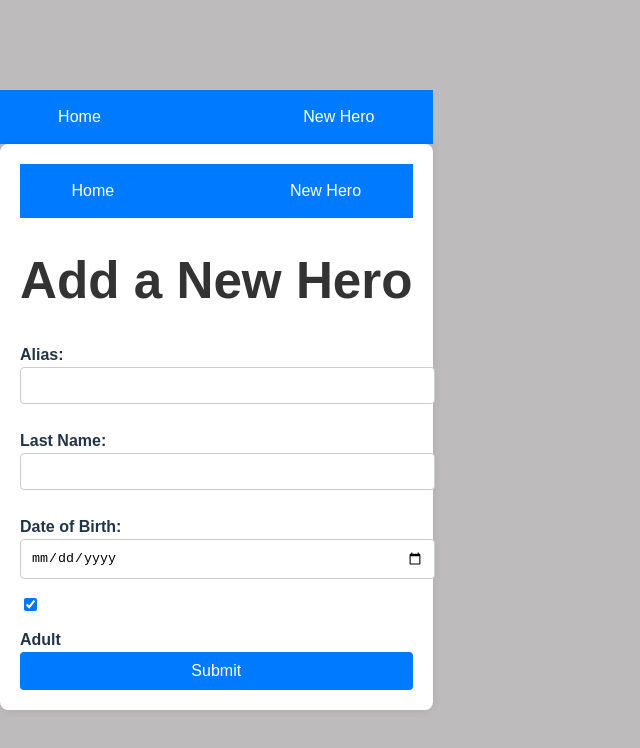
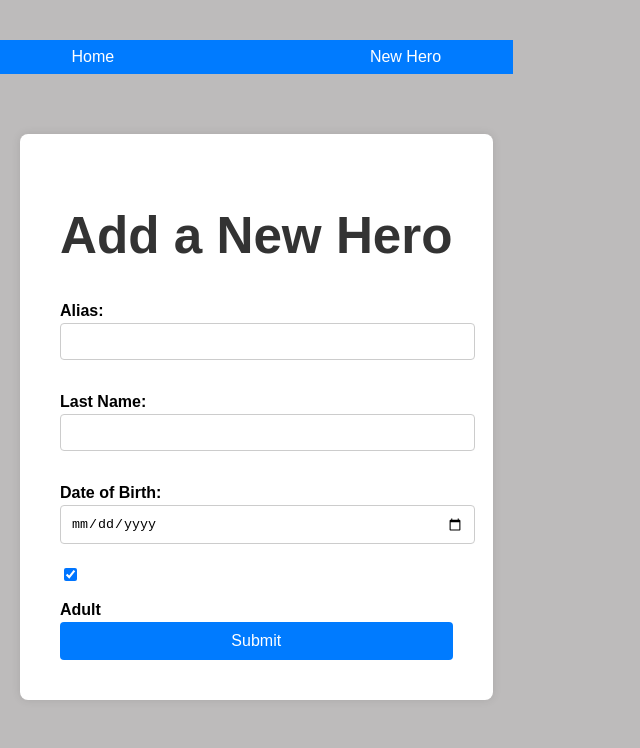
Before and after one commit to tru-salomon/pair-project-mod4-FE, a React (Vite) app: page /new in a window 1280 px wide. Shown: the top 748 px of the page, without its empty margins (0-640 px from the left). Built offline with nearby package versions, Linux system fonts and the light colour scheme.

Commit message:
css changes

```diff
--- a/src/App.css
+++ b/src/App.css
@@ -7,8 +7,7 @@ body {
 }
 
 .container {
-  max-width: 800px;
-  margin: 0 auto;
+  margin: 0 ;
   padding: 20px;
 }
 
@@ -21,7 +20,6 @@ h1 {
   display: flex;
   justify-content: space-around;
   background-color: #007bff;
-  padding: 10px 0;
 }
 
 .nav-link {
--- a/src/components/NewHeroform.jsx
+++ b/src/components/NewHeroform.jsx
@@ -1,9 +1,9 @@
 // src/NewHeroForm.js
 import React, { useState } from 'react';
 import axios from 'axios';
-import '../App.css'; // Import the shared styles
+// import '../App.css'; // Import the shared styles
 import '../formStyles.css'; // Import the form-specific styles
-import Navbar from './NavBar';
+
 
 const NewHeroForm = () => {
     const [heroData, setHeroData] = useState({
@@ -35,9 +35,8 @@ const NewHeroForm = () => {
     };
 
     return (
-
+        <div className='container'>
             <div className="form-container">
-            <Navbar/>
                 <h1>Add a New Hero</h1>
                 <form onSubmit={handleSubmit}>
                     <div>
@@ -86,6 +85,7 @@ const NewHeroForm = () => {
                     <button type="submit">Submit</button>
                 </form>
             </div>
+        </div>
     );
 };
 
--- a/src/formStyles.css
+++ b/src/formStyles.css
@@ -3,29 +3,22 @@
     background-color: #fff;
     border-radius: 8px;
     box-shadow: 0 0 10px rgba(0, 0, 0, 0.1);
-    padding: 20px;
-    max-width: 800px;
-    margin: 0 auto;
-}
-
-.navbar {
-    display: flex;
-    justify-content: space-around;
-    background-color: #007bff;
-    padding: 10px 0;
+    padding: 40px;
+    margin: 40px 0;
 }
 
 .form-container label {
     display: block;
     font-weight: bold;
     margin-top: 10px;
+    color: black;
 }
 
 .form-container input[type="text"],
 .form-container input[type="date"] {
     width: 100%;
     padding: 10px;
-    margin-bottom: 15px;
+    margin-bottom: 20px;
     border: 1px solid #ccc;
     border-radius: 4px;
 }
@@ -46,10 +39,6 @@
 
 /* Responsive styles for smaller screens */
 @media (max-width: 400px) {
-    .form-container {
-        max-width: 100%;
-        /* Full width for smaller screens */
-    }
 
     .form-container input[type="text"],
     .form-container input[type="date"] {
```
Lines whose indentation alone changed are shown as unchanged.
